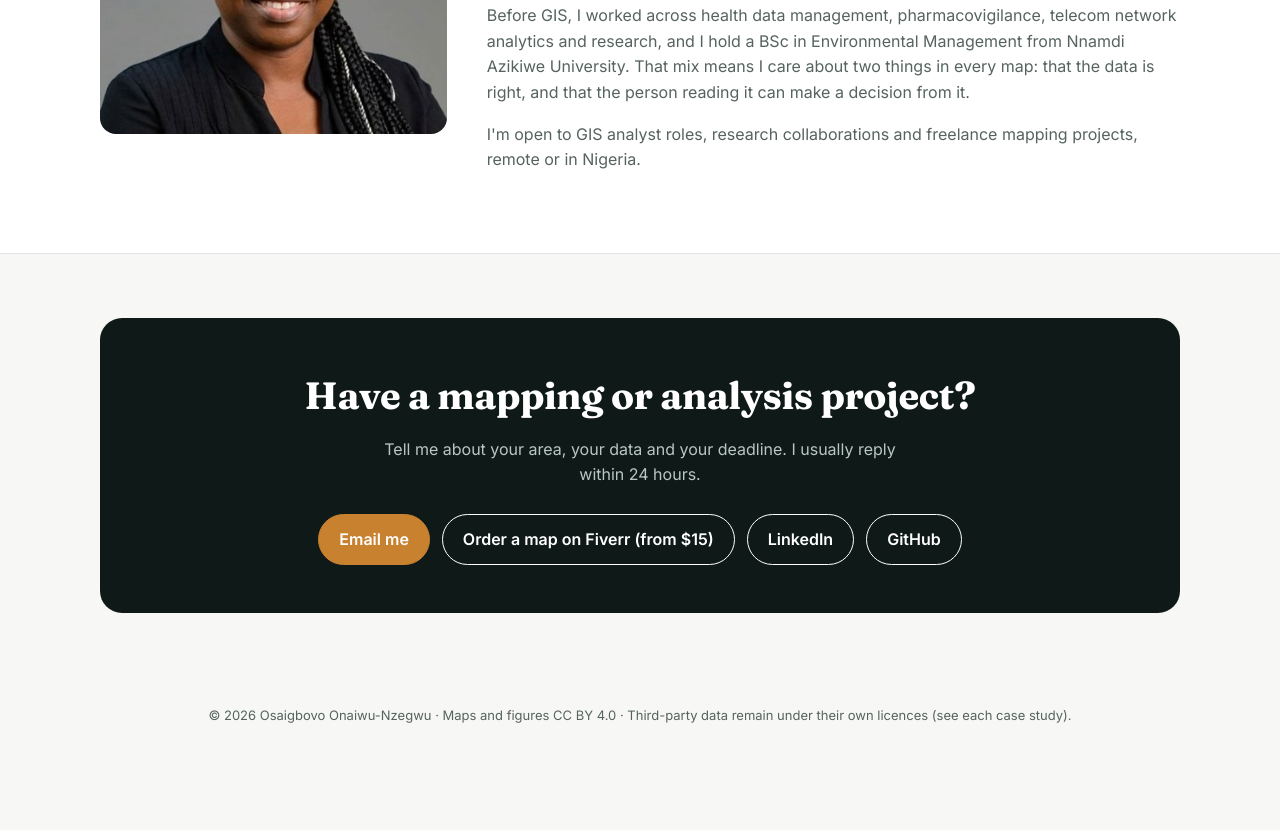
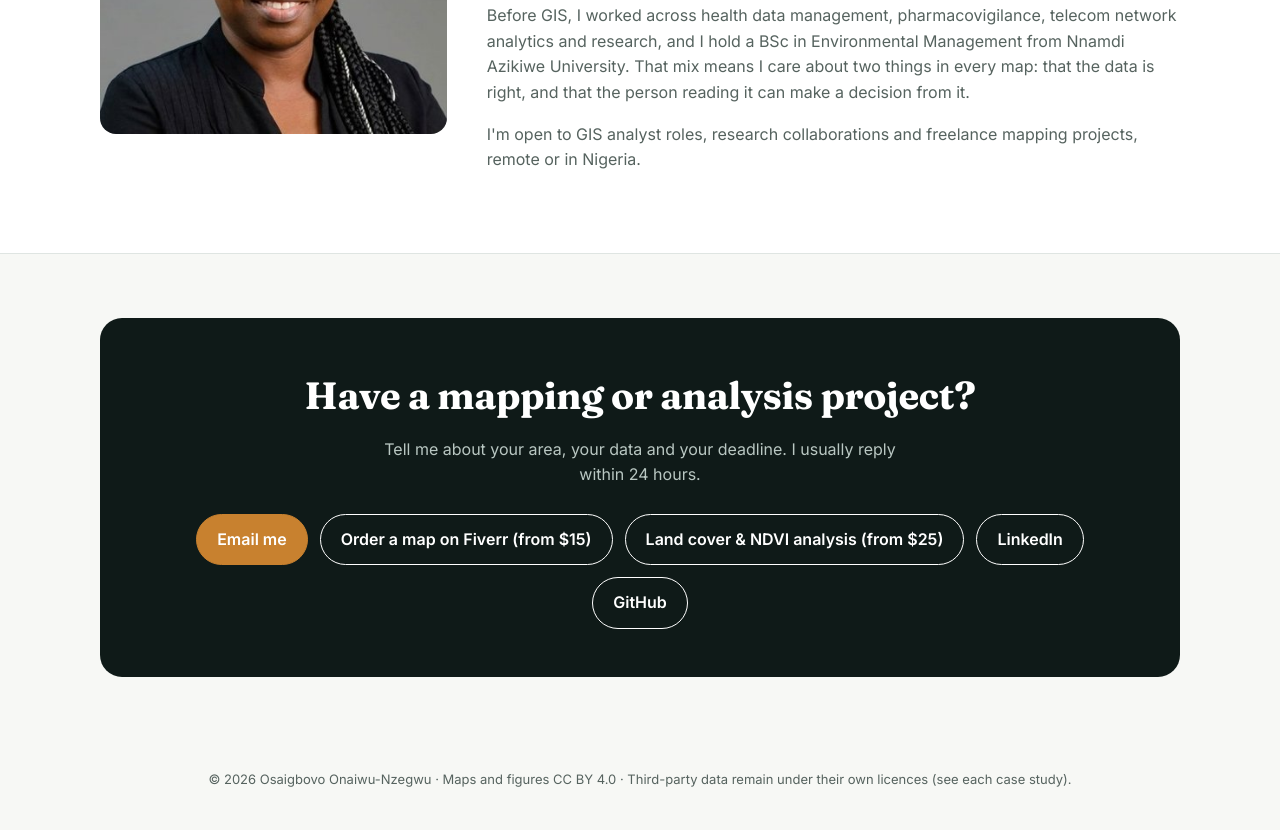
Before and after one commit to Occiaz1104/Occiaz1104.github.io, a plain HTML site: page index.html in a window 1280 px wide. Shown: the part 5646-6476 px from the top of the page. Before the commit the page ends 6412 px from the top, so only its background shows below. Drawn offline with Linux system fonts and the light colour scheme.

Commit message:
Link Fiverr Gig 2 (land cover and NDVI analysis)
Co-Authored-By: Claude Opus 5.5 <noreply@anthropic.com>
Claude-Session: https://claude.ai/code/session_01AQVtCGtpVQSAp6Wa7PiGCx

```diff
--- a/index.html
+++ b/index.html
@@ -292,6 +292,7 @@ footer{padding:28px 0 40px;color:var(--muted);font-size:13px;text-align:center}
     <div class="cta" style="justify-content:center">
       <a class="btn primary" href="mailto:oonzegwu@gmail.com?subject=GIS%20project%20enquiry">Email me</a>
       <a class="btn ghost" href="https://www.fiverr.com/s/p3wvyzl">Order a map on Fiverr (from $15)</a>
+      <a class="btn ghost" href="https://www.fiverr.com/s/K3wDxgz">Land cover &amp; NDVI analysis (from $25)</a>
       <a class="btn ghost" href="https://www.linkedin.com/in/osaigbovoonaiwu-nzegwu/">LinkedIn</a>
       <a class="btn ghost" href="https://github.com/Occiaz1104">GitHub</a>
     </div>
```
